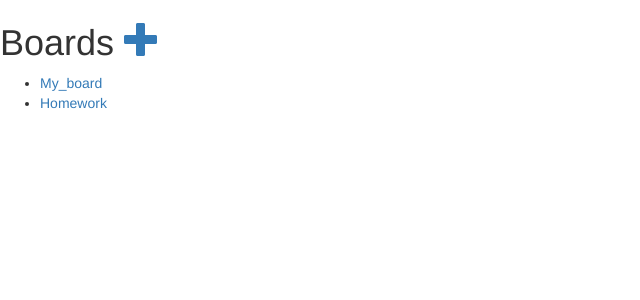
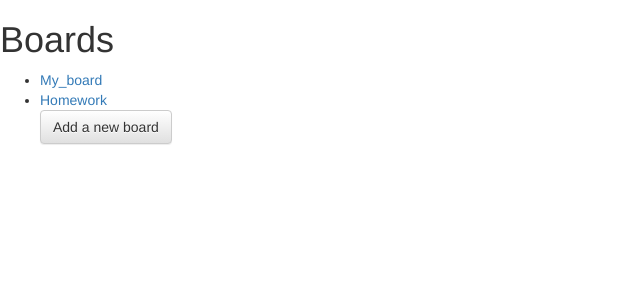
Before and after one commit to infected-mushroom/Issue-Tracking-System, a Django app: page /boards/ in a window 1280 px wide. Shown: the top 300 px of the page, without its empty margins (0-640 px from the left). Run offline with Django 3.2, Linux system fonts and the light colour scheme; data comes from the database, SQL or seed files in the repository; both versions use the stored data as it was after the commit; some libraries are stand-ins or nearby versions.

Commit message:
Editing of boards is added

```diff
--- a/boards/templates/boards/board_content.html
+++ b/boards/templates/boards/board_content.html
@@ -1,9 +1,11 @@
 <h1>{{ board.board_name }}
 <link rel="stylesheet" href="//maxcdn.bootstrapcdn.com/bootstrap/3.2.0/css/bootstrap.min.css">
 <link rel="stylesheet" href="//maxcdn.bootstrapcdn.com/bootstrap/3.2.0/css/bootstrap-theme.min.css">
-<a href="{%url 'boards:list_new' board.id %}" class="top-menu"><span class="glyphicon glyphicon-plus"></span></a></h1>
+<a class="btn btn-default" href="{% url 'boards:board_edit' board.id %}"><span class="glyphicon glyphicon-pencil"></span></a>
+</h1>
 <ul>
 {% for list in board.list_set.all %}
     <li><a href="{%url 'boards:list_content' board.id list.id %}">{{ list.list_name }}</a></li>
 {% endfor %}
+<a href="{% url 'boards:list_new' board.id %}" button type="submit" class="save btn btn-default">Add a new list</a>
 </ul>
--- a/boards/templates/boards/index.html
+++ b/boards/templates/boards/index.html
@@ -1,12 +1,13 @@
 <h1>Boards
 <link rel="stylesheet" href="//maxcdn.bootstrapcdn.com/bootstrap/3.2.0/css/bootstrap.min.css">
 <link rel="stylesheet" href="//maxcdn.bootstrapcdn.com/bootstrap/3.2.0/css/bootstrap-theme.min.css">
-<a href="{% url 'boards:board_new' %}" class="top-menu"><span class="glyphicon glyphicon-plus"></span></a></h1>
+</h1>
 {% if boards %}
     <ul>
     {% for board in boards %}
         <li><a href="{% url 'boards:board_content' board.id %}">{{ board.board_name }}</a></li>
     {% endfor %}
+    <a href="{% url 'boards:board_new' %}" button type="submit" class="save btn btn-default">Add a new board</a>
     </ul>
 {% else %}
     <p>No boards are available.</p>
--- a/boards/templates/boards/list_content.html
+++ b/boards/templates/boards/list_content.html
@@ -1,9 +1,10 @@
 <h1>{{ list.list_name }}
 <link rel="stylesheet" href="//maxcdn.bootstrapcdn.com/bootstrap/3.2.0/css/bootstrap.min.css">
 <link rel="stylesheet" href="//maxcdn.bootstrapcdn.com/bootstrap/3.2.0/css/bootstrap-theme.min.css">
-<a href="{%url 'boards:task_new' board.id list.id %}" class="top-menu"><span class="glyphicon glyphicon-plus"></span></a></h1>
+</h1>
 <ul>
 {% for task in list.task_set.all %}
     <li>{{ task.task_text }}</li>
 {% endfor %}
+<a href="{%url 'boards:task_new' board.id list.id %}" button type="submit" class="save btn btn-default">Add a new task</a>
 </ul>
--- a/boards/urls.py
+++ b/boards/urls.py
@@ -12,6 +12,7 @@ urlpatterns = [
     url(r'^new/$', views.board_new, name='board_new'),
     url(r'^(?P<board_id>[0-9]+)/lists/new/$', views.list_new, name='list_new'),
     url(r'^(?P<board_id>[0-9]+)/lists/(?P<list_id>[0-9]+)/task_new/$', views.task_new, name='task_new'),
+    url(r'^(?P<board_id>[0-9]+)/lists/edit/$', views.board_edit, name='board_edit'),
     # ex: /polls/5/vote/
     #url(r'^(?P<question_id>[0-9]+)/vote/$', views.vote, name='vote'),
 ]
--- a/boards/views.py
+++ b/boards/views.py
@@ -3,7 +3,6 @@ from django.http import Http404
 from django.http import HttpResponse
 from datetime import datetime
 from django import forms
-#from django.template import loader
 
 from .models import Board, List, Task
 from .forms import BoardForm, ListForm, TaskForm
@@ -38,8 +37,6 @@ def board_new(request):
         form = BoardForm()
     return render(request, 'boards/board_new.html', {'form': form})
 
-#import pdb;
-#pdb.set_trace()
 def list_new(request, board_id):
     if request.method == "POST":
         form = ListForm(request.POST)
@@ -68,3 +65,16 @@ def task_new(request, board_id, list_id):
     else:
             form = TaskForm()
     return render(request, 'boards/task_new.html', {'form': form})
+
+def board_edit(request, board_id):
+        board = get_object_or_404(Board, pk=board_id)
+        if request.method == "POST":
+            form = BoardForm(request.POST, instance=board)
+            if form.is_valid():
+                board = form.save(commit=False)
+                board.creation_date = datetime.now()
+                board.save()
+                return redirect('/boards/%s/lists/' %board.pk, pk=board.pk)
+        else:
+            form = BoardForm(instance=board)
+        return render(request, 'boards/board_edit.html', {'form': form})
```
Also changed, not shown: boards/templates/boards/board_edit.html (added, +7 -0 lines), db.sqlite3, 2 other files.
